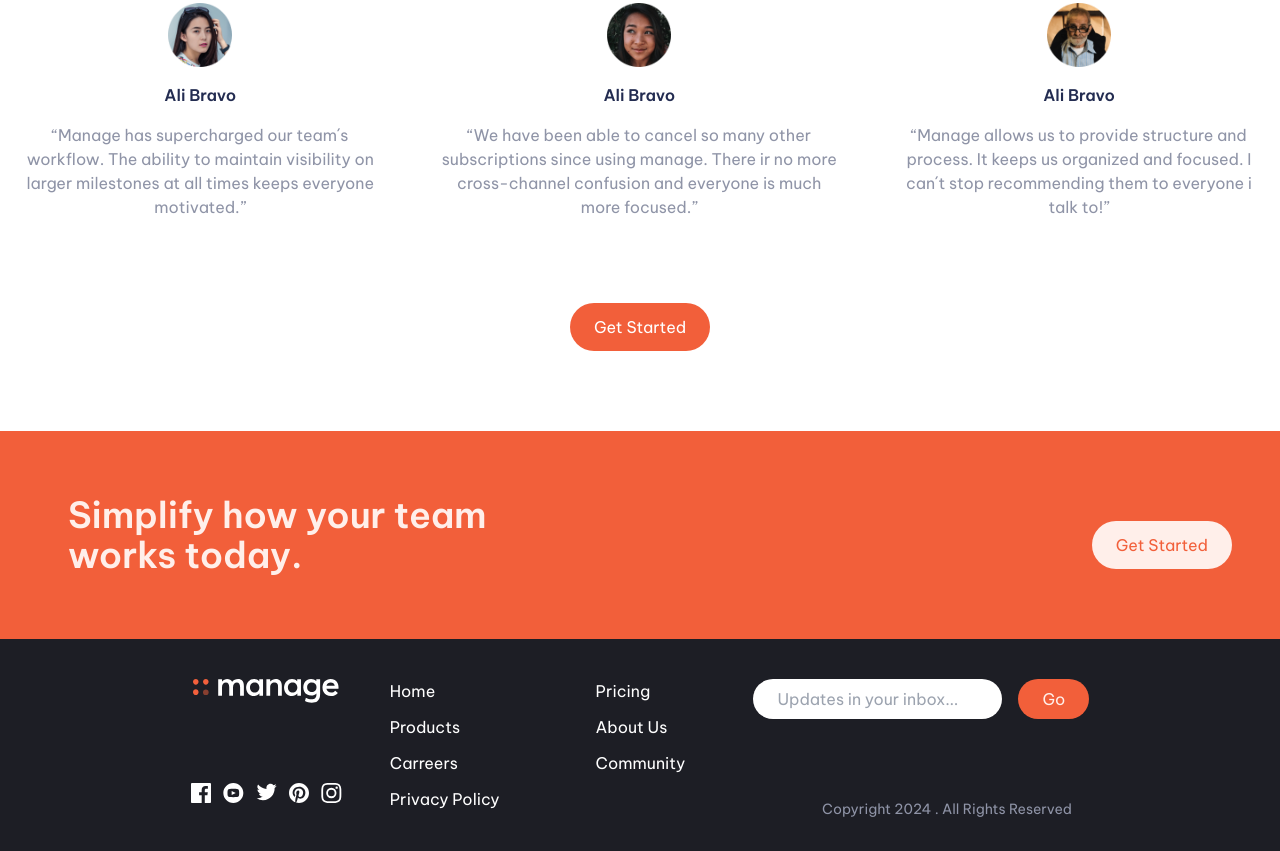
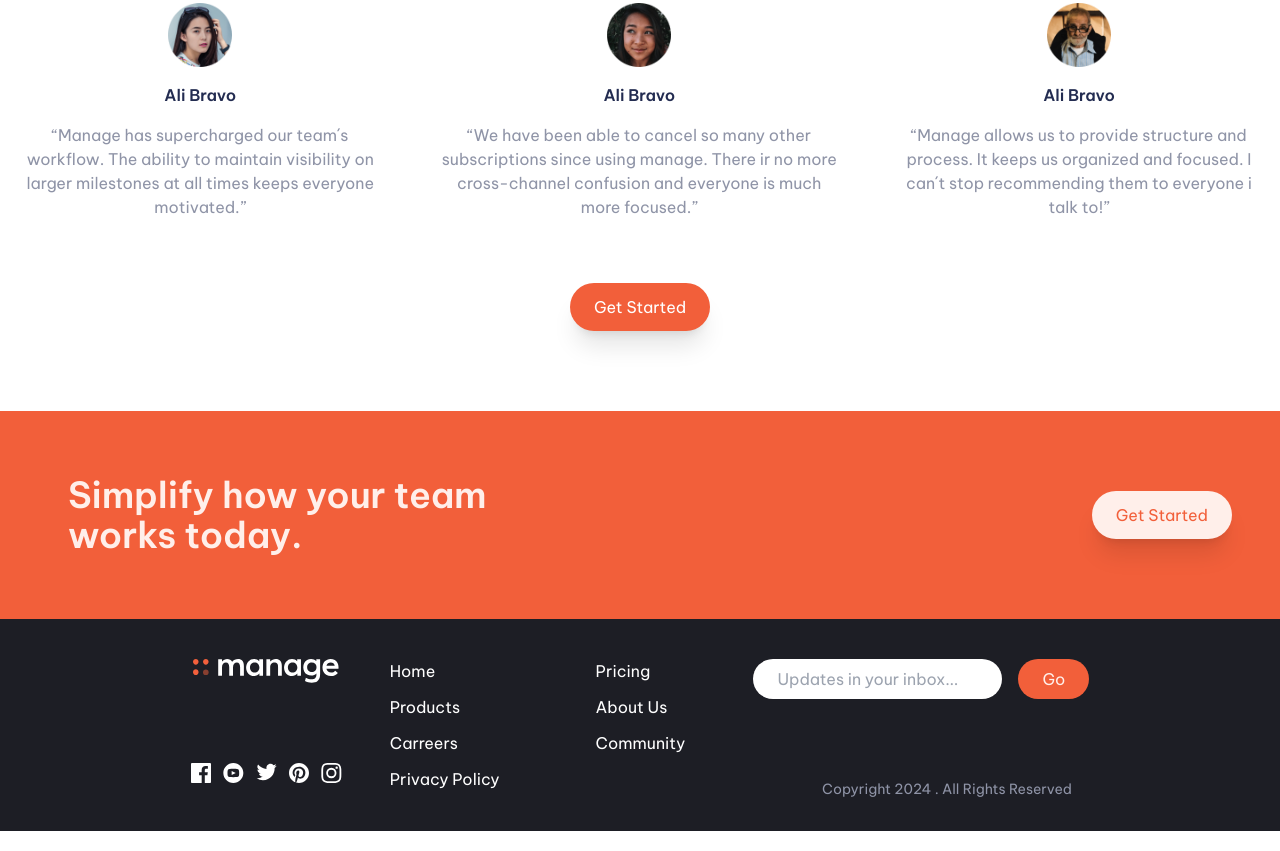
Before and after one commit to Franco-luque/Segundo-examen, a website: page public/index.html in a window 1280 px wide. Shown: the part 1558-2409 px from the top of the page. Drawn offline with Linux system fonts and the light colour scheme.

Commit message:
agrega sombras a botones

```diff
--- a/public/index.html
+++ b/public/index.html
@@ -66,7 +66,7 @@
             </div>
             <div class="flex justify-start sm:gap-10 items-center">
               <button
-                class="bg-sparkRed-600 rounded-full text-white px-6 py-3 sm:block hidden"
+                class="bg-sparkRed-600 rounded-full text-white px-6 py-3 sm:block hidden shadow-xl"
               >
                 Get Started
               </button>
@@ -147,7 +147,7 @@
             while keeping the large team goals in view
           </p>
           <button
-            class="bg-sparkRed-600 rounded-full text-white px-6 py-3 mt-5 lg:m-0"
+            class="bg-sparkRed-600 rounded-full text-white px-6 py-3 shadow-xl"
           >
             Get Started
           </button>
@@ -355,7 +355,9 @@
         </div>
         <!-- Botón Started-->
 
-        <button class="bg-sparkRed-600 rounded-full text-white px-6 py-3 mt-5">
+        <button
+          class="bg-sparkRed-600 rounded-full text-white px-6 py-3 shadow-xl"
+        >
           Get Started
         </button>
       </section>
@@ -363,7 +365,7 @@
       <!-- Sección Final-->
       <section class="bg-sparkRed-600 px-6 lg:px-12">
         <div
-          class="flex flex-col lg:flex-row gap-5 py-32 lg:py-16 mx-auto items-center lg:justify-between"
+          class="flex flex-col lg:flex-row gap-10 py-32 lg:py-16 mx-auto items-center lg:justify-between"
         >
           <h2
             class="text-4xl text-sparkRed-200 font-bold text-center lg:text-start px-5 max-w-lg"
@@ -371,7 +373,7 @@
             Simplify how your team works today.
           </h2>
           <button
-            class="bg-sparkRed-200 rounded-full text-sparkRed-600 px-6 py-3 mt-5"
+            class="bg-sparkRed-200 rounded-full text-sparkRed-600 px-6 py-3 shadow-xl"
           >
             Get Started
           </button>
```
Also changed, not shown: public/styles.css.
